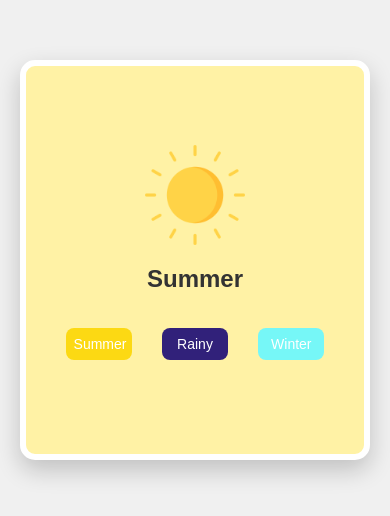
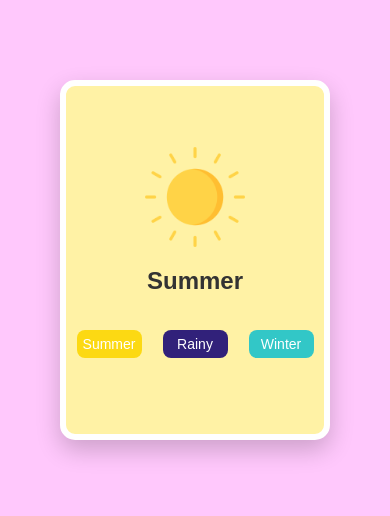
Before and after one commit to Pranali855/Toggler, a plain HTML site: page pages/index.html in a window 390 px wide. Shown: the part 162-678 px from the top of the page. Drawn offline with Linux system fonts and the light colour scheme.

Commit message:
Update index.html
basic changes added

```diff
--- a/pages/index.html
+++ b/pages/index.html
@@ -17,7 +17,7 @@
         align-items: center;
         justify-content: center;
         height: 100vh;
-        background: #f0f0f0;
+        background: #ffc8fc;
     }
 
     /* Main Container */
@@ -71,14 +71,14 @@
         justify-content: space-between;
         flex-wrap: nowrap;  /* Prevent line break */
         overflow-x: auto;   /* Allow scrolling if too wide */
-        gap: 10px;
+        gap: 1px;
         padding: 5px;
     }
     .buttons button {
         flex: 1;  /* Equal width buttons */
         min-width: 65px;  /* Prevent too small buttons */
         font-size: 14px;
-        padding: 8px;
+        padding: 6px;
         border-radius: 8px;
         border: none;
         background-color: #007BFF;
@@ -90,6 +90,24 @@
     .buttons button:hover {
         background-color: #0056b3;
     }
+    .container {
+        position: relative;
+        width: 270px;
+        height: 360px;
+        background: #fff2a5; /* default summer color */
+        border-radius: 15px;
+        box-shadow: 0 10px 25px rgba(2, 2, 2, 0.2);
+        display: flex;
+        flex-direction: column;
+        align-items: center;
+        justify-content: center;
+        transition: background-color 0.8s ease;
+        overflow: hidden;
+        padding: 20px;
+        border:#fff 6px solid;
+
+    }
+
 }
 
 </style>
@@ -101,7 +119,7 @@
         <div class="buttons">
             <button style="background-color: #fcd913;color: white;" onclick="setSeason('Summer')">Summer</button>
             <button style="background-color: #31217a; color: white;" onclick="setSeason('Rainy')">Rainy</button>
-            <button style="background-color: #76f7f7; color: white;" onclick="setSeason('Winter')">Winter</button>
+            <button style="background-color: #32c7c7; color: white;" onclick="setSeason('Winter')">Winter</button>
         </div>
     </div>
 
```
